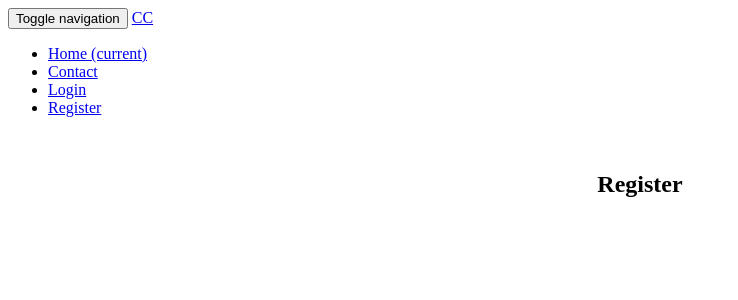
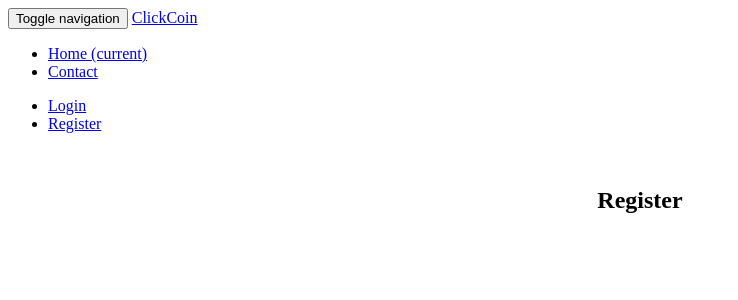
Before and after one commit to DEVVELO/ClickCoin, a PHP site: page /register.php in a window 1280 px wide. Shown: the top 300 px of the page, without its empty margins (0-738 px from the left). Run offline with PHP 8.4, Linux system fonts and the light colour scheme.

Commit message:
fixed navigation
register page

```diff
--- a/register.php
+++ b/register.php
@@ -12,15 +12,17 @@
         <span class="icon-bar"></span>
         <span class="icon-bar"></span>
       </button>
-      <a class="navbar-brand" href="index.php">CC</a>
+      <a class="navbar-brand" href="index.php">ClickCoin</a>
     </div>
     <div class="collapse navbar-collapse" id="bs-example-navbar-collapse-1">
       <ul class="nav navbar-nav">
         <li><a href="index.php">Home <span class="sr-only">(current)</span></a></li>
         <li><a href="contact.php">Contact</a></li>
+      </ul>
+	  <ul class="nav navbar-nav navbar-right">
         <li><a href="login.php">Login</a></li>
-		<li class="active"><a href="register.php">Register</a></li>
-      </ul>
+		<li  class="active"><a href="register.php">Register</a></li>
+	      </ul>
     </div>
   </div>
 </nav><center><br>
```
